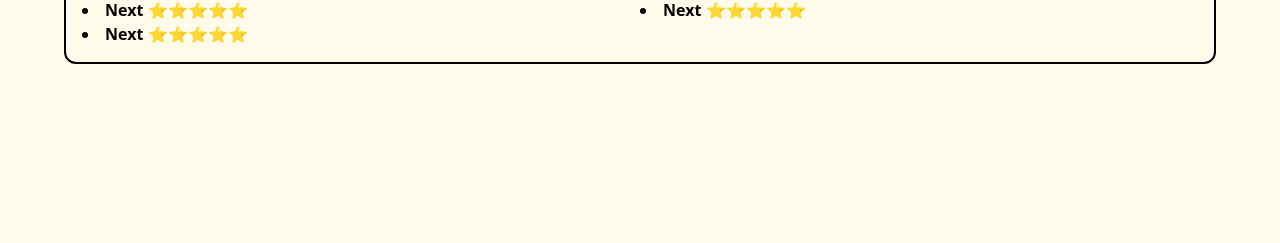
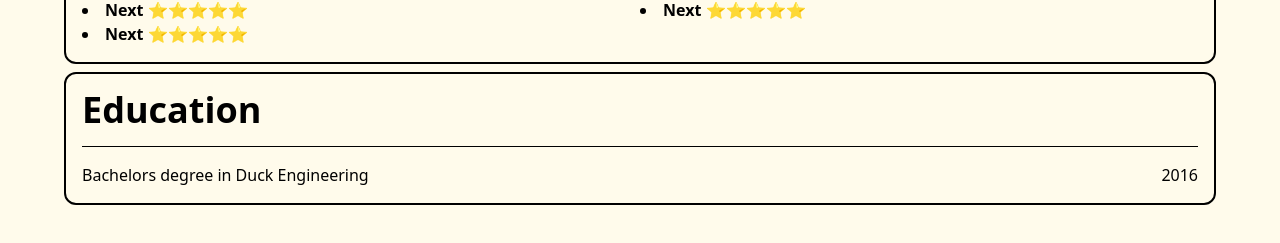
Before and after one commit to tepachelabs/ducksume-01, a Next.js app: page / in a window 1280 px wide. Shown: the part 397-640 px from the top of the page. Built offline with nearby package versions, Linux system fonts and the light colour scheme.

Commit message:
Adding education section

```diff
--- /dev/null
+++ b/src/components/Education.tsx
@@ -0,0 +1,22 @@
+import {useContext} from "react";
+
+import { Section } from '@/components/layout/Section';
+
+import {DeveloperContext} from "@/context/developer";
+
+export const Education = () => {
+  const { education} = useContext(DeveloperContext);
+
+  if (!education) {
+    return null;
+  }
+
+  return (
+    <Section title="Education">
+      <div className="flex justify-between">
+        <p className="text-base">{education.title}</p>
+        <p className="text-base">{education.year}</p>
+      </div>
+    </Section>
+  )
+};
--- a/src/developer.ts
+++ b/src/developer.ts
@@ -25,6 +25,10 @@ export const developer: Developer = {
       value: 5,
     },
   ],
+  education: {
+    title: 'Bachelors degree in Duck Engineering',
+    year: 2016
+  },
   experience: [
     {
       title: 'Duck Engineer',
--- a/src/pages/index.tsx
+++ b/src/pages/index.tsx
@@ -1,5 +1,6 @@
 import { Technologies }  from '@/components/Technologies';
 import { DeveloperInformation }  from '@/components/DeveloperInformation';
+import { Education }  from '@/components/Education';
 
 import { DeveloperContext } from '@/context/developer';
 
@@ -14,6 +15,7 @@ export default function Home() {
       <DeveloperContext.Provider value={developer}>
         <DeveloperInformation />
         <Technologies />
+        <Education />
       </DeveloperContext.Provider>
     </main>
   )
```
